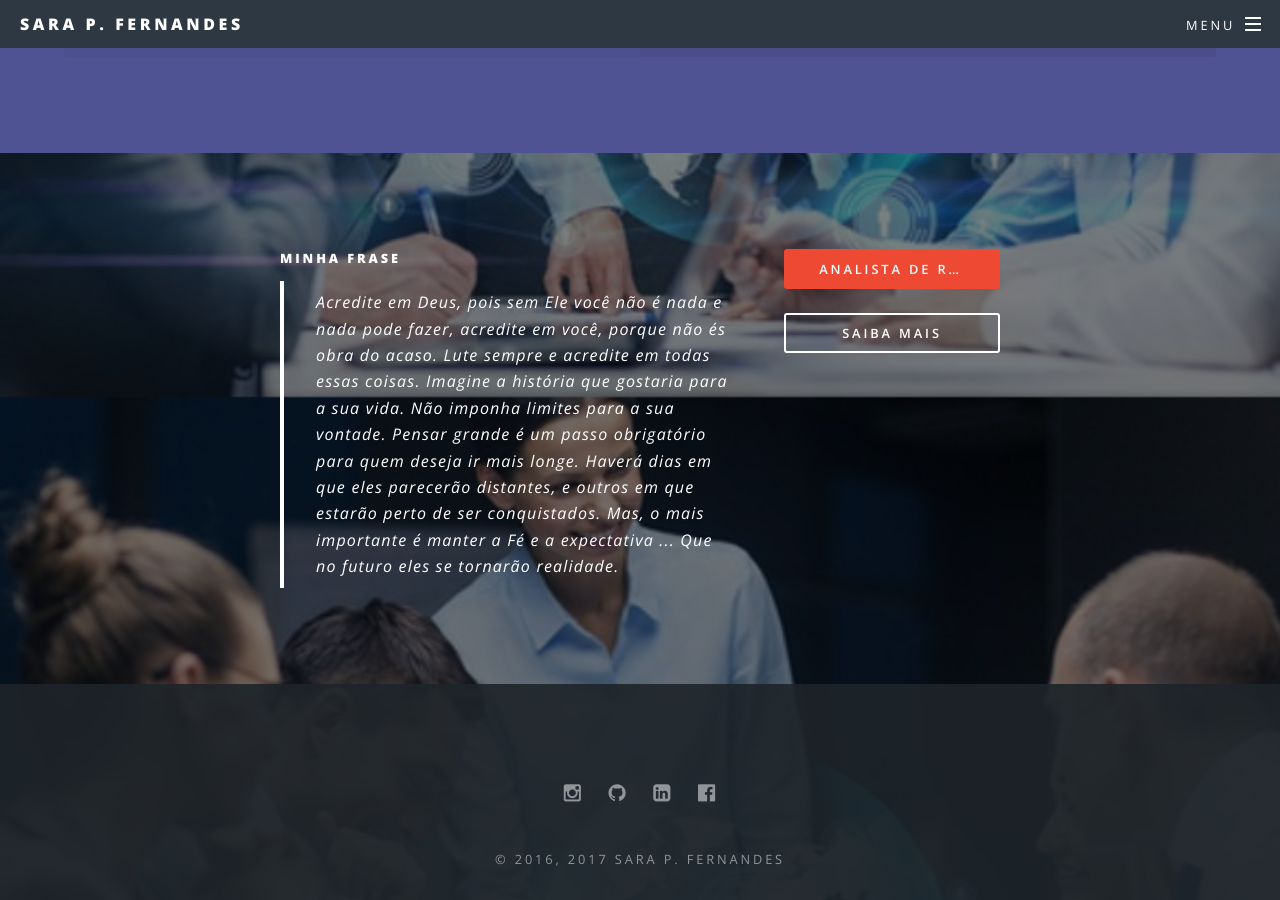
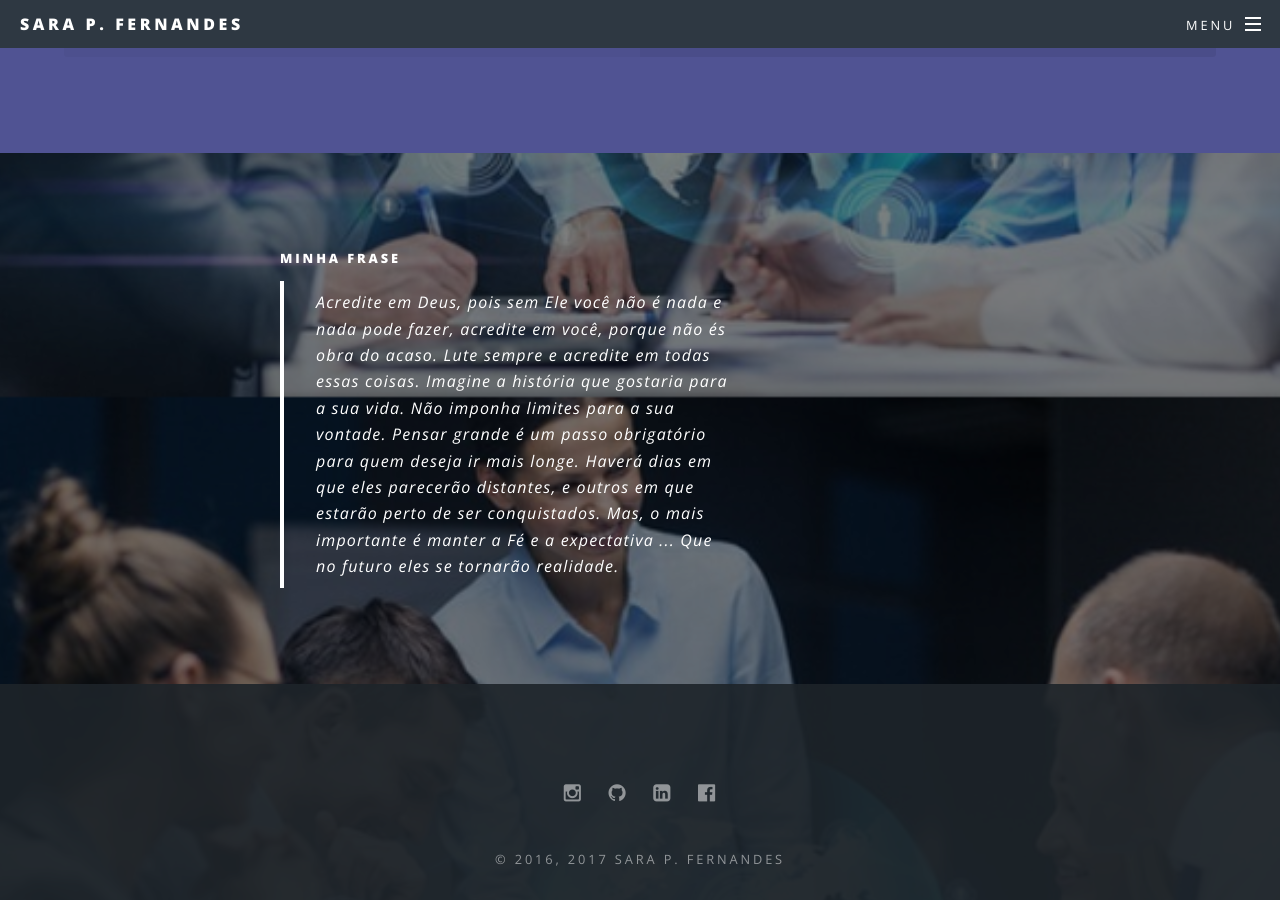
Before and after one commit to SaraFernandes/sarafernandes.github.io_sfdhgdfg, a Jekyll site: the page built from index.html, in a window 1280 px wide and 900 px high, scrolled down 3203 px. Built offline with Jekyll 4.4.1, drawn with Linux system fonts in a browser that asks for light colours.

```diff
--- a/index.html
+++ b/index.html
@@ -96,8 +96,8 @@
 								<blockquote>Acredite em Deus, pois sem Ele você não é nada e nada pode fazer, acredite em você, porque não és obra do acaso. Lute sempre e acredite em todas essas coisas. Imagine a história que gostaria para a sua vida. Não imponha limites para a sua vontade. Pensar grande é um passo obrigatório para quem deseja ir mais longe. Haverá dias em que eles parecerão distantes, e outros em que estarão perto de ser conquistados. Mas, o mais importante é manter a Fé e a expectativa ... Que no futuro eles se tornarão realidade.</blockquote>
 							</header>
 							<ul class="actions vertical">
-								<li><a href="#" class="button fit special">Analista de Requisitos/Teste de Software</a></li>
-								<li><a href="#" class="button fit">Saiba Mais</a></li>
+								<!--<li><a href="#" class="button fit special">Analista de Requisitos/Teste de Software</a></li>
+								<li><a href="#" class="button fit">Saiba Mais</a></li>-->
 							</ul>
 						</div>
 					</section>
```
